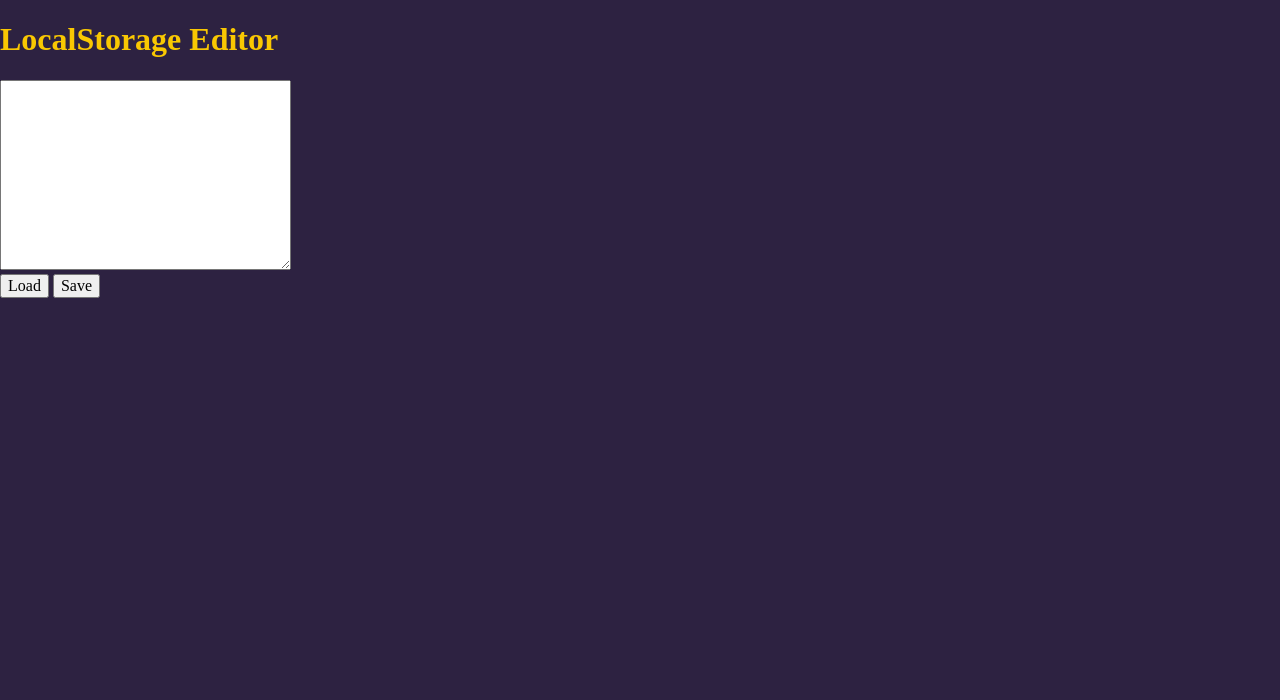
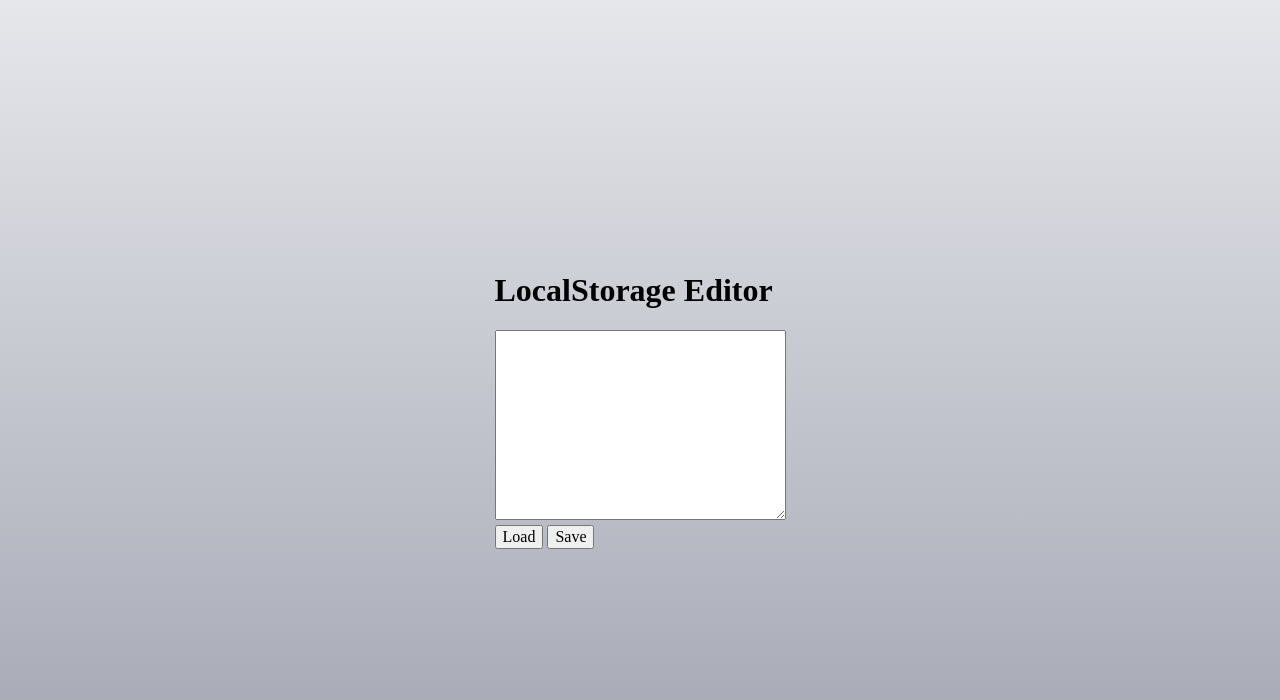
Before and after one commit to kasiaizak/localstorage-editor, a website: page src/content/index.html in a window 1280 px wide. Drawn offline with nearby package versions, Linux system fonts and the light colour scheme; files that its build step writes are made by us from their sources; files whose address does not match are found by name.

Commit message:
css gradient + center

```diff
--- a/src/scss/main.scss
+++ b/src/scss/main.scss
@@ -11,6 +11,10 @@ html {
 }
 
 body {
-  color: $yellow;
-  background: $violet;
+  width: 100vw;
+  height: 100vh;
+  background: linear-gradient(180deg, #E6E7EB 0%, #A1A4B1 100%), #FFFFFF;
+  display: flex;
+  align-items: center;
+  justify-content: center;
 }
```
